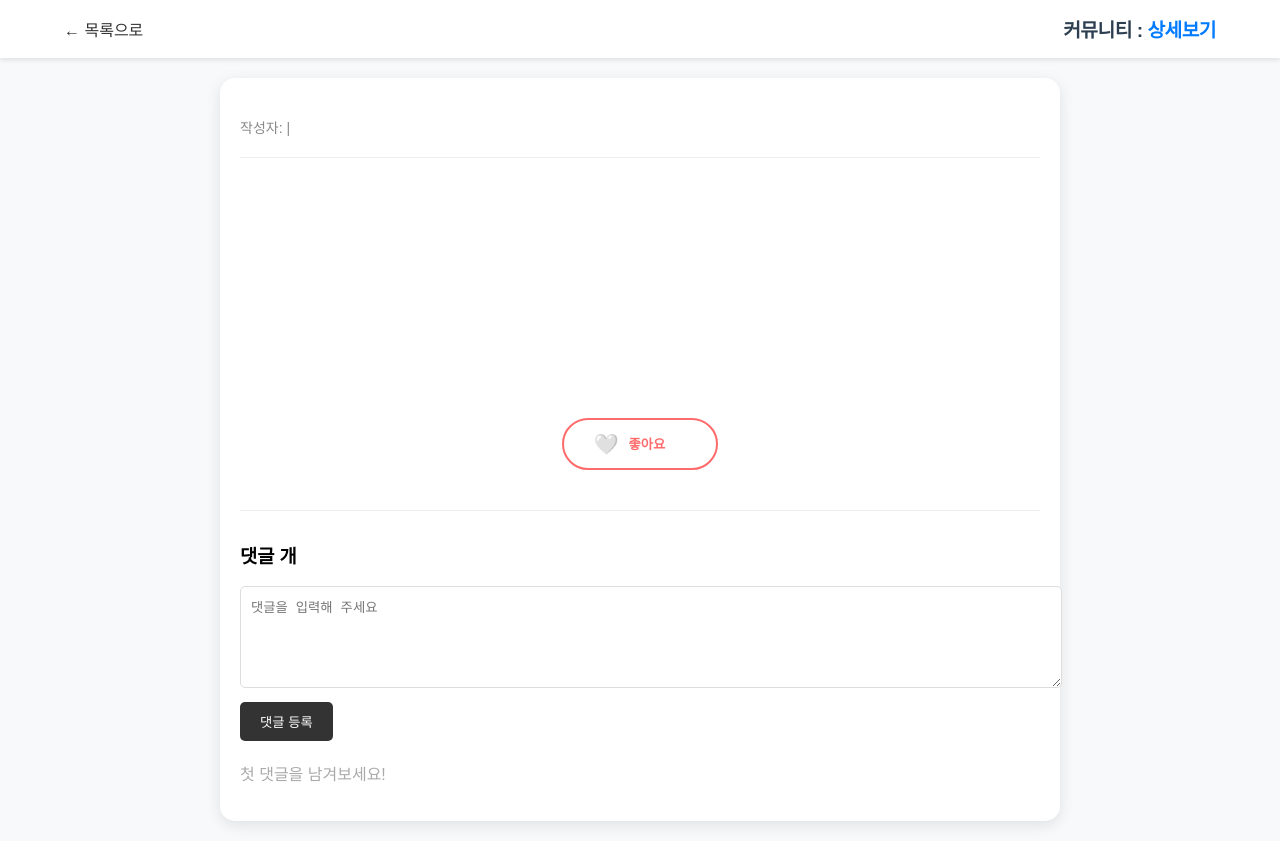
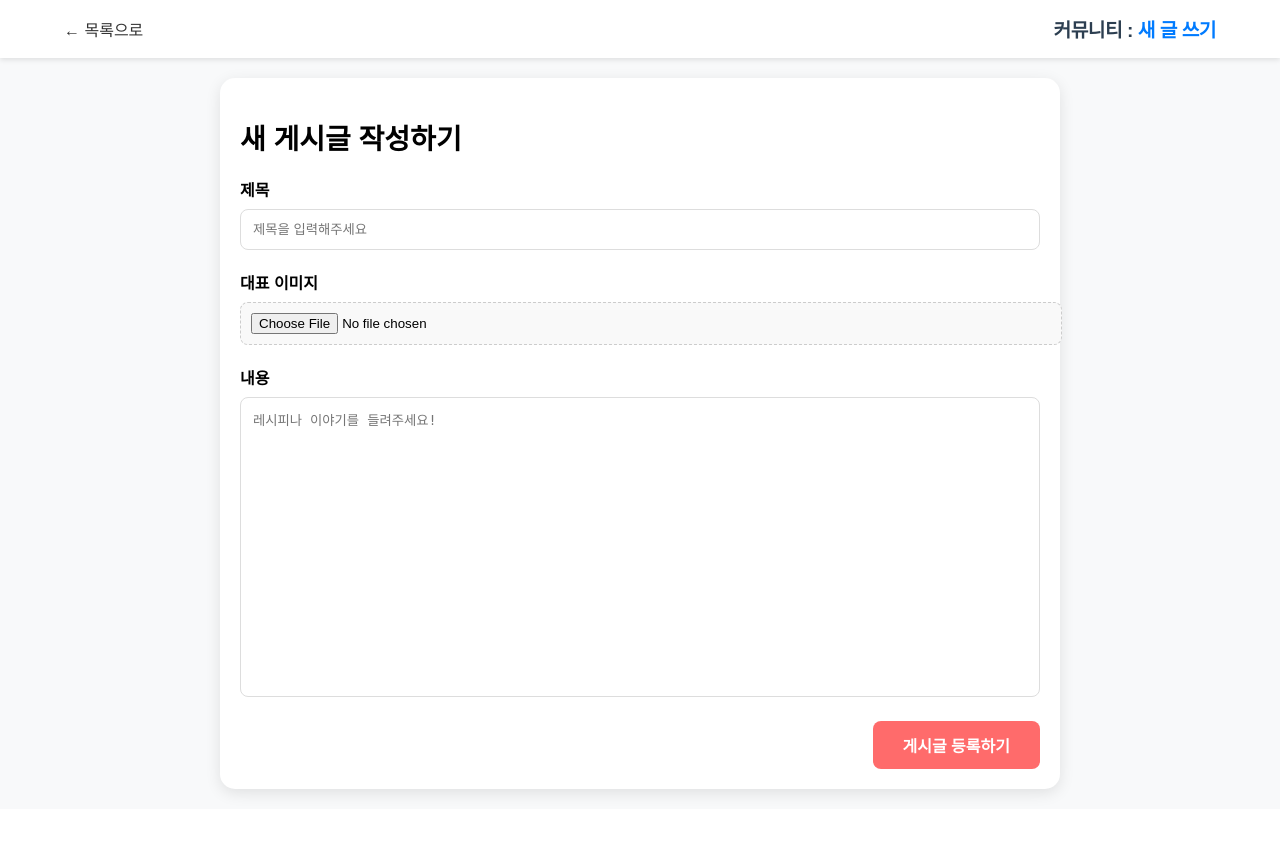
Before and after one commit to kimyuseon/project_3jo, a Django app: page /posts/add/ in a window 1280 px wide. After the commit the page ends 799 px from the top, so only its background shows below. Run offline with Django 5.2, Linux system fonts and the light colour scheme; a user stored in the database is signed in.

Commit message:
유선:community 새글작성오류수정

```diff
--- a/templates/community/post_add.html
+++ b/templates/community/post_add.html
@@ -3,70 +3,44 @@
 <html lang="ko">
 <head>
     <link rel="stylesheet" href="{% static 'css/community.css' %}">
-    <title>{{ post.title }}</title>
+    <title>새 게시글 작성</title>
 </head>
 <body>
     <div id="navbar">
         <a href="{% url 'community:post_list' %}" style="text-decoration:none; color:#333;">← 목록으로</a>
-        <span>커뮤니티 : <b>상세보기</b></span>
+        <span>커뮤니티 : <b>새 글 쓰기</b></span>
     </div>
 
     <div id="post-detail" style="max-width: 800px; margin: 20px auto; padding: 20px; background: white; border-radius: 15px; box-shadow: 0 4px 15px rgba(0,0,0,0.1);">
-        <h1 style="font-size: 28px; margin-bottom: 10px;">{{ post.title }}</h1>
-        <p style="color: #888; font-size: 14px;">작성자: {{ post.author.username }} | {{ post.created_at|date:"Y-m-d H:i" }}</p>
+        <h1 style="font-size: 28px; margin-bottom: 20px;">새 게시글 작성하기</h1>
 
-        <hr style="border: 0; border-top: 1px solid #eee; margin: 20px 0;">
+        <form method="POST" enctype="multipart/form-data">
+            {% csrf_token %}
 
-        {% if post.thumbnail %}
-            <img src="{{ post.thumbnail.url }}" style="width: 100%; border-radius: 10px; margin-bottom: 20px;">
-        {% endif %}
+            <div style="margin-bottom: 20px;">
+                <label style="display: block; margin-bottom: 8px; font-weight: bold;">제목</label>
+                <input type="text" name="title" placeholder="제목을 입력해주세요" required
+                       style="width: 100%; padding: 12px; border: 1px solid #ddd; border-radius: 8px; box-sizing: border-box;">
+            </div>
 
-        <div style="font-size: 16px; line-height: 1.8; color: #333; min-height: 200px;">
-            {{ post.content|linebreaks }}
-        </div>
+            <div style="margin-bottom: 20px;">
+                <label style="display: block; margin-bottom: 8px; font-weight: bold;">대표 이미지</label>
+                <input type="file" name="thumbnail" accept="image/*"
+                       style="width: 100%; padding: 10px; background: #f9f9f9; border: 1px dashed #ccc; border-radius: 8px;">
+            </div>
 
-        <div style="text-align: center; margin: 40px 0;">
-            <form action="{% url 'community:post_like' post.id %}" method="POST" style="display: inline;">
-                {% csrf_token %}
-                <button type="submit" style="background: white; border: 2px solid #ff6b6b; color: #ff6b6b; padding: 12px 30px; border-radius: 50px; font-weight: bold; cursor: pointer; display: flex; align-items: center; margin: 0 auto; gap: 10px; transition: 0.2s;">
-                    {% if request.user in post.likes.all %}
-                        <span style="font-size: 20px;">❤️</span> 좋아요 취소
-                    {% else %}
-                        <span style="font-size: 20px;">🤍</span> 좋아요
-                    {% endif %}
-                    <span style="border-left: 1px solid #ff6b6b; padding-left: 10px; font-size: 18px;">{{ post.total_likes }}</span>
+            <div style="margin-bottom: 20px;">
+                <label style="display: block; margin-bottom: 8px; font-weight: bold;">내용</label>
+                <textarea name="content" placeholder="레시피나 이야기를 들려주세요!" required
+                          style="width: 100%; height: 300px; padding: 12px; border: 1px solid #ddd; border-radius: 8px; box-sizing: border-box; resize: none; line-height: 1.6;"></textarea>
+            </div>
+
+            <div style="text-align: right;">
+                <button type="submit" style="background: #ff6b6b; color: white; border: none; padding: 12px 30px; border-radius: 8px; font-size: 16px; font-weight: bold; cursor: pointer; transition: 0.2s;">
+                    게시글 등록하기
                 </button>
-            </form>
-        </div>
-
-        {% if post.author == request.user %}
-        <div style="text-align: right; margin-top: 20px;">
-            <a href="{% url 'community:post_edit' post.id %}" class="btn" style="background:#4dabf7; color:white; text-decoration:none; padding:8px 15px; border-radius:5px;">수정</a>
-            <a href="{% url 'community:post_delete' post.id %}" class="btn" style="background:#ff6b6b; color:white; text-decoration:none; padding:8px 15px; border-radius:5px;" onclick="return confirm('정말 삭제하시겠습니까?')">삭제</a>
-        </div>
-        {% endif %}
-
-        <hr style="border: 0; border-top: 1px solid #eee; margin: 30px 0;">
-
-        <div id="comment-section">
-            <h3>댓글 {{ comments.count }}개</h3>
-            <form method="POST">
-                {% csrf_token %}
-                <textarea name="comment" placeholder="댓글을 입력해 주세요" style="width:100%; height:80px; padding:10px; border:1px solid #ddd; border-radius:5px;"></textarea>
-                <button type="submit" style="margin-top:10px; background:#333; color:white; border:none; padding:10px 20px; border-radius:5px; cursor:pointer;">댓글 등록</button>
-            </form>
-
-            <ul style="list-style:none; padding:0; margin-top:20px;">
-                {% for comment in comments %}
-                <li style="padding:15px 0; border-bottom:1px solid #f9f9f9;">
-                    <strong>{{ comment.author.username }}</strong> <small style="color:#aaa; margin-left:10px;">{{ comment.created_at|date:"Y-m-d H:i" }}</small>
-                    <p style="margin: 5px 0;">{{ comment.content }}</p>
-                </li>
-                {% empty %}
-                <li style="color:#aaa;">첫 댓글을 남겨보세요!</li>
-                {% endfor %}
-            </ul>
-        </div>
+            </div>
+        </form>
     </div>
 </body>
 </html>
```
Also changed, not shown: my_django/views.py (+11 -5 lines), db.sqlite3.
